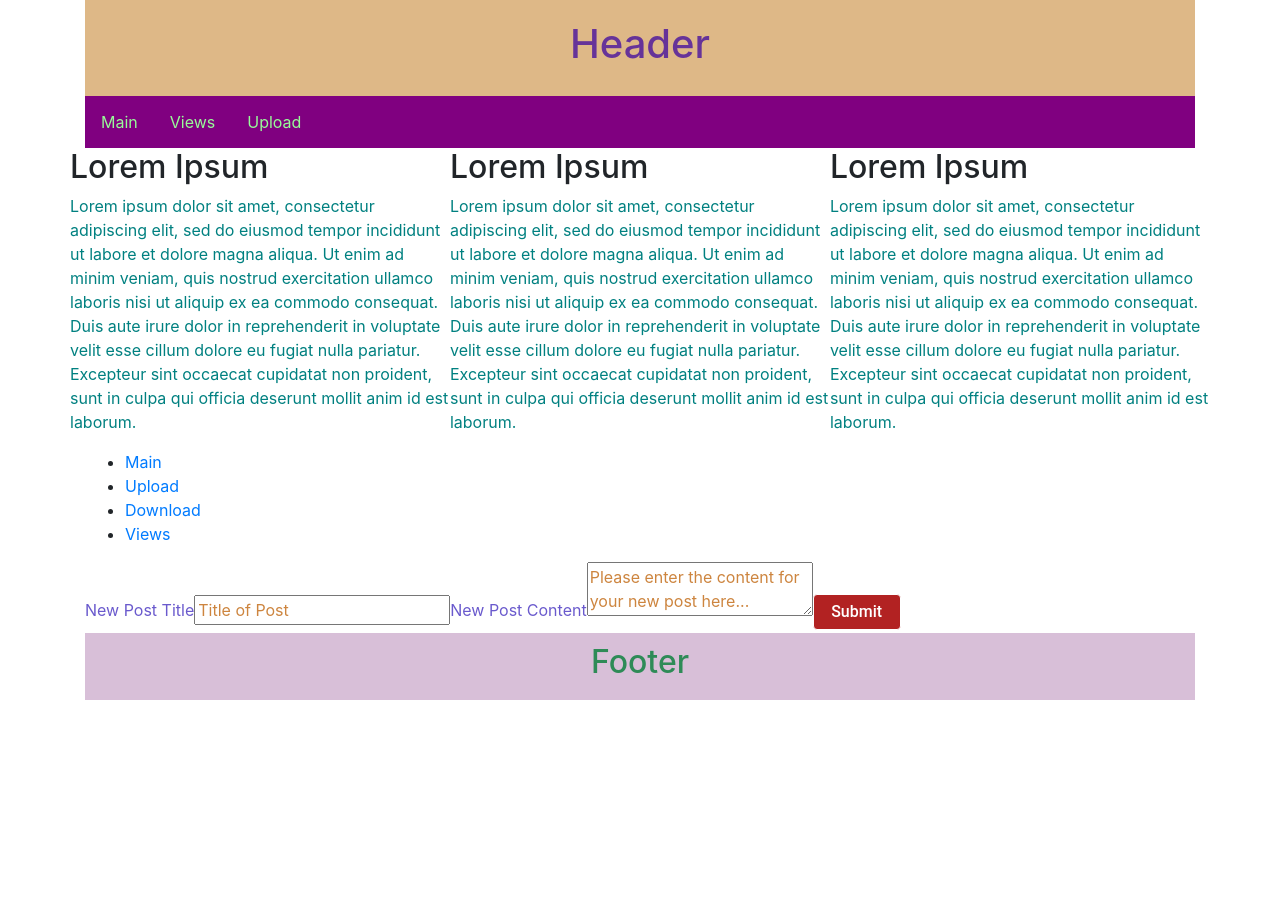
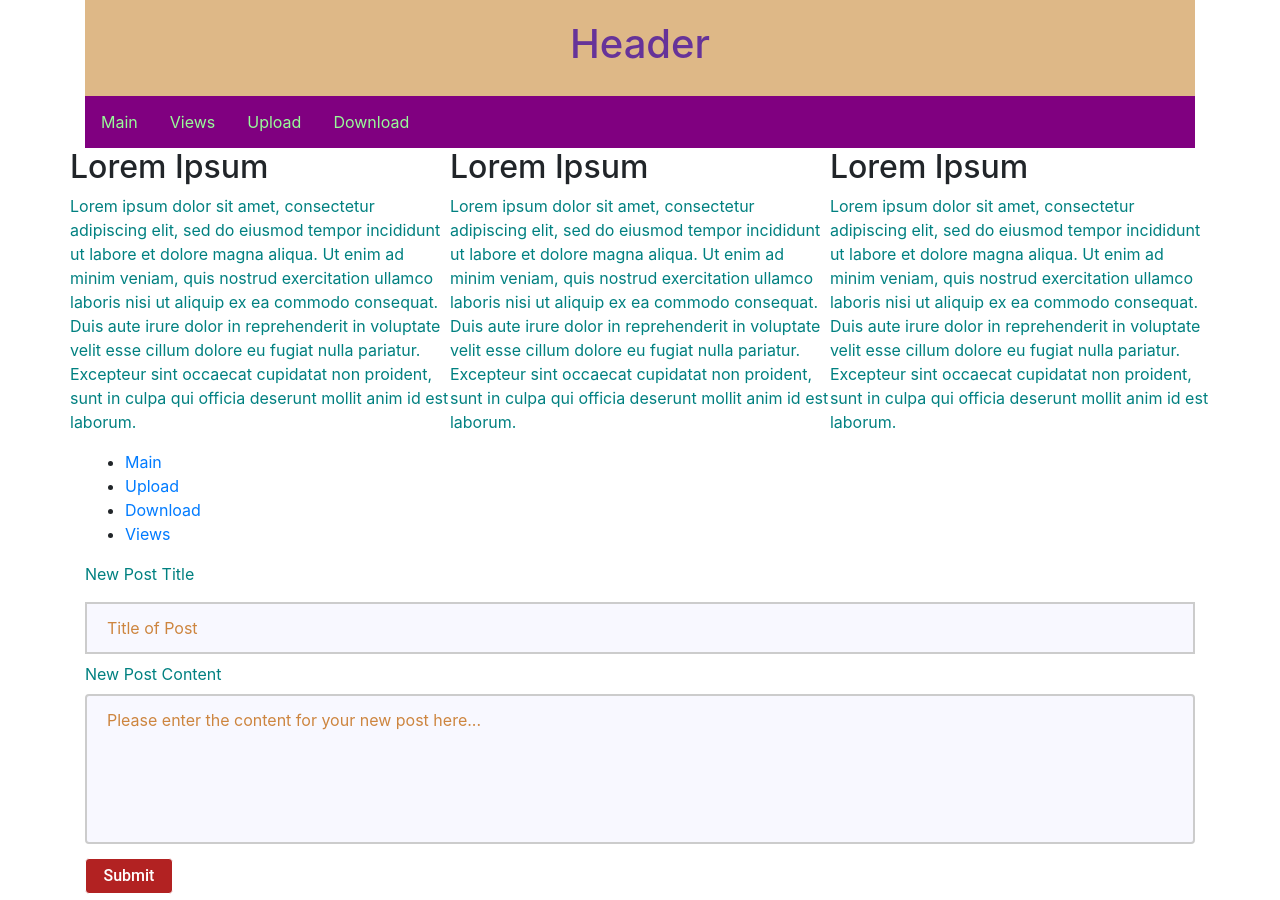
Before and after one commit to bakarilevy/Reactive_Blog, a React (Create React App) app in the folder reactive-blog/: page /form in a window 1280 px wide. Shown: the top 900 px of the page. Before the commit the page ends 800 px from the top, so only its background shows below. Built offline with nearby package versions, Linux system fonts and the light colour scheme.

Commit message:
Still working around the router however PostForm has been successfully styled

```diff
--- a/reactive-blog/src/App.js
+++ b/reactive-blog/src/App.js
@@ -1,6 +1,6 @@
 import React, {Component} from 'react';
 import './App.css';
-import Routes from './components/routes';
+import Routes from './components/routes/routes';
 import Container from './components/layout/container';
 class App extends Component{
 
--- a/reactive-blog/src/components/layout/container.js
+++ b/reactive-blog/src/components/layout/container.js
@@ -4,7 +4,8 @@ import Header from './header';
 import Navbar from './navbar';
 import Column from './column';
 import Footer from './footer';
-import Routes from '../routes';
+import Routes from '../routes/routes';
+
 class Container extends Component {
 
 constructor(props) {
--- a/reactive-blog/src/components/layout/navbar.css
+++ b/reactive-blog/src/components/layout/navbar.css
@@ -18,3 +18,23 @@
     color: violet;
     float: left;
 }
+
+.routes-navbar {
+    overflow: hidden;
+    background-color: plum;
+}
+
+.routes-navbar li {
+    float:left;
+    display: block;
+    color: palegoldenrod;
+    text-align: center;
+    padding: 14px 16px;
+    text-decoration: none;
+}
+
+.routes-navbar li:hover {
+    background-color: papayawhip;
+    color: palevioletred;
+    float: left;
+}
--- a/reactive-blog/src/components/layout/navbar.js
+++ b/reactive-blog/src/components/layout/navbar.js
@@ -1,6 +1,6 @@
 import React, {Component} from 'react';
 import './navbar.css';
-import Routes from '../routes';
+import Routes from '../routes/routes';
 class Navbar extends Component {
 
     constructor(props) {
@@ -9,22 +9,21 @@ class Navbar extends Component {
     }
 
         //May refactor this to use the browser router links...or maybe imbed it...?
-    renderDefault() {
+    render() {
         return(
             <div className="top-navbar">
             <a href="http://localhost:3000">Main</a>
             <a href="http://localhost:3000/views">Views</a>
             <a href="http://localhost:3000/upload">Upload</a>
+            <a href="http://localhost:3000/download">Download</a>
         </div>
         );
     }
 
-    render() {
+    renderDefault() {
         return(
-            <div className="top-navbar">
-                <a href="http://localhost:3000">Main</a>
-                <a href="http://localhost:3000/views">Views</a>
-                <a href="http://localhost:3000/upload">Upload</a>
+            <div className="routes-navbar">
+                <Routes/>
             </div>
         );
     }
--- a/reactive-blog/src/components/postform/PostForm.css
+++ b/reactive-blog/src/components/postform/PostForm.css
@@ -11,6 +11,7 @@
 }
 
 .submitbutton {
+    margin: 8px 0;
     background-color: firebrick;
     color: white;
     padding: 15px, 32px;
@@ -25,6 +26,7 @@
 }
 
 .submitbutton:hover {
+    margin: 14px 0;
     background-color: white;
     color: firebrick;
     border: 1px solid firebrick;
@@ -41,9 +43,28 @@
     transform: translateY(4px);
 }
 
-.input {
+input {
     margin: 8px, 0;
     box-sizing: border-box;
+    border: 2px solid #cccccc;
+    background-color: ghostwhite;
+    display: inline-block;
+    width: 100%;
     padding: 12px 20px;
+    margin: 8px 0;
+}
 
+textarea {
+    width: 100%;
+    height: 150px;
+    padding: 12px 20px;
+    box-sizing: border-box;
+    border: 2px solid #cccccc;
+    border-radius: 4px;
+    background-color: ghostwhite;
+    resize: none;
 }
+
+label {
+    color: teal;
+}
--- a/reactive-blog/src/components/postform/PostForm.js
+++ b/reactive-blog/src/components/postform/PostForm.js
@@ -50,12 +50,10 @@ class PostForm extends Component {
         return(
             <div className="PostForm">
             <form  class='styleform' onSubmit={this.handleSubmit}>
-            <label> New Post Title
-                <input type="text" name="title" class="titleInput" value={this.state.title} onChange={this.handleChange}></input>
-            </label>
-                <label> New Post Content
-                        <textarea name="value" class="valueInput" value={this.state.value} onChange={this.handleChange}/>
-                </label>
+                <label for="title"> New Post Title</label>
+                <input type="text" name="title" class="titleInput" value={this.state.title} onChange={this.handleChange}/>
+                <label for="content"> New Post Content</label>
+                <textarea name="value" class="valueInput" value={this.state.value} onChange={this.handleChange}/>
                 <button class="submitbutton" onClick={this.sendPost}>Submit</button>
             </form>
             </div>
--- a/reactive-blog/src/components/routes.js
+++ /dev/null
@@ -1,44 +0,0 @@
-import React from 'react';
-import { Route, BrowserRouter, Link } from 'react-router-dom';
-
-//All page componenets need to be imported here
-
-import MainPage from './MainPage';
-import PostForm from './postform/PostForm';
-import Posts from './posts/posts';
-import GetOne from './GetOne';
-import NewView from './NewView';
-import Upload from './upload/Upload';
-import Dropzone from './dropzone/Dropzone';
-import Progress from './progress/Progress';
-import Download from './download/Download';
-import View from './views/View';
-
-const Routes = ()=> {
-    return(
-        <BrowserRouter>
-        <div>
-            <ul>
-                <li><Link to="/main">Main</Link></li>
-                <li><Link to="/upload">Upload</Link></li>
-                <li><Link to="/download">Download</Link></li>
-                <li><Link to="/views">Views</Link></li>
-            </ul>
-        </div>
-
-            <Route path="/main" component={MainPage}/>
-            <Route path="/form" component={PostForm}/>
-            <Route path="/posts" component={Posts}/>
-            <Route path="/getone" component={GetOne}/>
-            <Route path="/views" component={NewView}/>
-            <Route path="/upload" component={Upload}/>
-            <Route path="/dropzone" component={Dropzone}/>
-            <Route path="/progress" component={Progress}/>
-            <Route path="/download" component={Download}/>
-            <Route path="/views" component={View}/>
-
-        </BrowserRouter>
-    );
-}
-
-export default Routes
--- /dev/null
+++ b/reactive-blog/src/components/routes/routes.css
@@ -0,0 +1,40 @@
+.routes-sidebar {
+    height: 100%;
+    width: 200px;
+    position: fixed;
+    z-index: 1;
+    top: 0;
+    left: 0;
+    background-color: powderblue;
+    overflow-x: hidden;
+    padding-top: 60px;
+    transition: 0.5s;
+
+}
+
+
+.routes-sidebar li {
+    padding: 8px 8px 8px 32px;
+    text-decoration: none;
+    font-size: 25px;
+    color: peru;
+    display: block;
+    transition: 0.3s;
+}
+
+.routes-sidebar li:hover {
+    color: dodgerblue;
+}
+
+.routes-sidebar .close-button {
+    position: absolute;
+    top: 0;
+    right: 25px;
+    font-size: 36px;
+    margin-left: 50px;
+}
+
+@media screen and (max-height: 450px) {
+    .routes-sidebar {padding-top: 15px;}
+    .routes-sidebar li {font-size: 18px;}
+}
--- /dev/null
+++ b/reactive-blog/src/components/routes/routes.js
@@ -0,0 +1,58 @@
+import React, {Component}from 'react';
+import { Route, BrowserRouter, Link } from 'react-router-dom';
+
+
+//All page componenets need to be imported here
+
+import MainPage from '../MainPage';
+import PostForm from '../postform/PostForm';
+import Posts from '../posts/posts';
+import GetOne from '../GetOne';
+import NewView from '../NewView';
+import Upload from '../upload/Upload';
+import Dropzone from '../dropzone/Dropzone';
+import Progress from '../progress/Progress';
+import Download from '../download/Download';
+import View from '../views/View';
+
+class Routes extends Component {
+
+    constructor(props) {
+        super(props);
+    }
+
+
+    render() {
+        return(
+            <div>
+            <div>
+            <BrowserRouter>
+            <div>
+                <ul>
+                    <li><Link to="/main">Main</Link></li>
+                    <li><Link to="/upload">Upload</Link></li>
+                    <li><Link to="/download">Download</Link></li>
+                    <li><Link to="/views">Views</Link></li>
+                </ul>
+            </div>
+
+                <Route path="/main" component={MainPage}/>
+                <Route path="/form" component={PostForm}/>
+                <Route path="/posts" component={Posts}/>
+                <Route path="/getone" component={GetOne}/>
+                <Route path="/views" component={NewView}/>
+                <Route path="/upload" component={Upload}/>
+                <Route path="/dropzone" component={Dropzone}/>
+                <Route path="/progress" component={Progress}/>
+                <Route path="/download" component={Download}/>
+                <Route path="/views" component={View}/>
+
+            </BrowserRouter>
+            </div>
+            </div>
+        );
+    }
+}
+
+
+export default Routes
--- a/reactive-blog/src/components/views/View.js
+++ b/reactive-blog/src/components/views/View.js
@@ -31,7 +31,7 @@ class View extends Component {
     render() {
         return(
             <div className="View">
-                <h1>Welcome to the views page</h1>
+                <h1>Welcome to the view!</h1>
                 <p>From here you can create a new post.</p>
                 <PostForm formId={this.state.formId} />
                 <Posts posts={this.state.posts}/>
```
